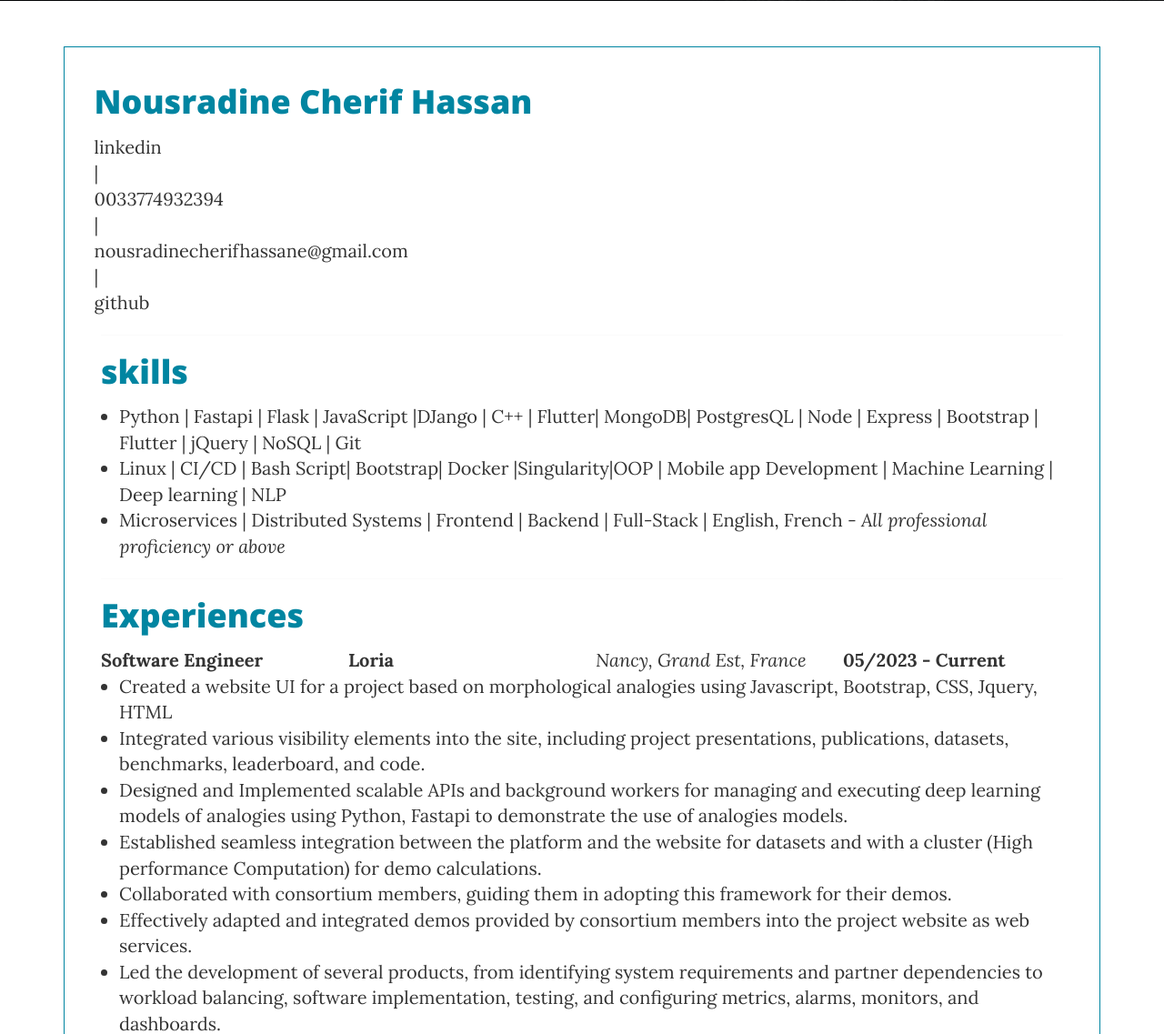
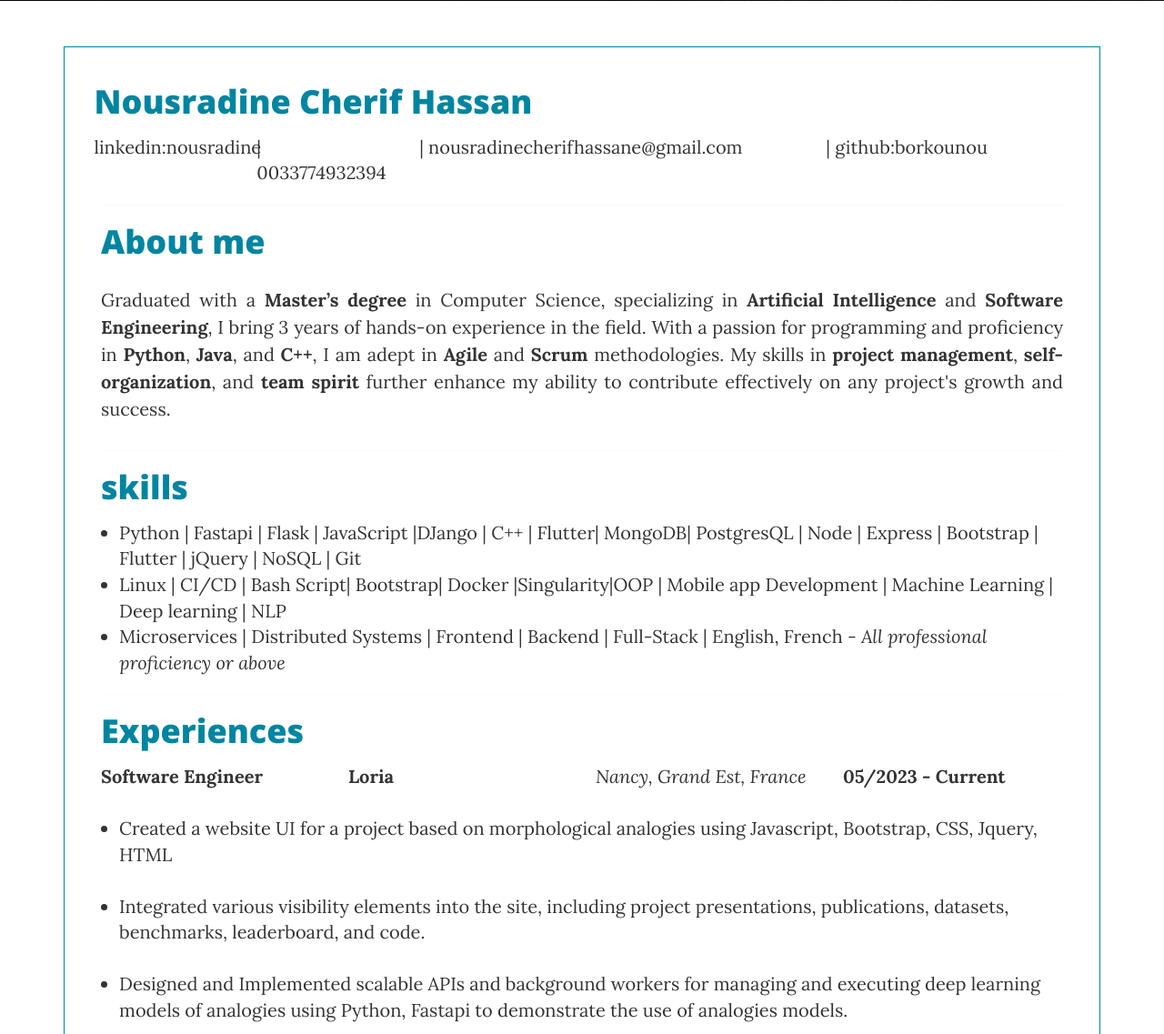
Before and after one commit to borkounou/My_BLOG_CHERIF, a FastAPI app: page /myCV in a window 1280 px wide. Shown: the part 421-1558 px from the top of the page at 91% size. Run offline with FastAPI, Linux system fonts and the light colour scheme; some libraries are stand-ins or nearby versions.

Commit message:
improve the UI

```diff
--- a/app/templates/404.html
+++ b/app/templates/404.html
@@ -7,9 +7,6 @@
 
 
 {%block content%}
-
-    <!-- Page Header -->
-    <!-- Set your background image for this header on the line below. -->
     <header class="intro-header" style="background-image: url({{https_url_for(request,'static', path='img/post-bg.jpg')}})">
         <div class="container">
             <div class="row">
--- a/app/templates/contact.html
+++ b/app/templates/contact.html
@@ -2,8 +2,6 @@
 
 
 {%block content%}
-    <!-- Page Header -->
-    <!-- Set your background image for this header on the line below. -->
     <header class="intro-header" style="background-image: url({{https_url_for(request,'static', path='img/home-bg.jpg')}})">
         <div class="container">
             <div class="row">
--- a/app/templates/cv.html
+++ b/app/templates/cv.html
@@ -2,8 +2,6 @@
 
 
 {%block content%}
-    <!-- Page Header -->
-    <!-- Set your background image for this header on the line below. -->
     <header class="intro-header" style="background-image: url('static/img/home-bg.jpg')">
         <div class="container">
             <div class="row">
@@ -11,7 +9,6 @@
                     <div class="site-heading">
                         <h1>My resume</h1>
                         <hr class="small">
-                        <!-- <span class="subheading">Software and AI engineer</span> -->
                     </div>
                 </div>
             </div>
@@ -23,12 +20,38 @@
 
         <div class="row">
             <h1 class="myName">Nousradine Cherif Hassan</h1>
-            <span><a href="https://www.linkedin.com/in/cherif-hassan-nousradine-b20b701b1/">linkedin</a></span>
-            <span> | </span><span>0033774932394</span>
-            <span> | </span><span>nousradinecherifhassane@gmail.com</span>
-            <span> | </span><span><a href="https://github.com/borkounou">github</a></span>
+
+            <div class="row">
+                <div class="col-lg-2 col-md-3 col-sm-6-col-12">
+                    <span><a href="https://www.linkedin.com/in/cherif-hassan-nousradine-b20b701b1/">linkedin:nousradine</a></span>
+                </div>
+                <div class="col-lg-2  col-md-3 col-sm-6-col-12">
+                    <span> | </span><span>0033774932394</span>
+                </div>
+
+                <div class="col-lg-5 col-md-4 col-sm-6-col-12">
+                    <span> | </span><span>nousradinecherifhassane@gmail.com</span>
+                </div>
+                <div class="col-lg-3 col-md-2 col-sm-6-col-12">
+                    <span> | </span> <span><a href="https://github.com/borkounou">github:borkounou</a></span>
+                </div>
+            </div>
+
+
+
+
+
 
         </div>
+        <hr>
+
+        <div class="cv-sections skills-section">
+            <h1 class="cv-headers">About me</h1>
+           <p>Graduated with a <strong>Master’s degree </strong> in Computer Science, specializing in <strong>Artificial Intelligence</strong> and <strong>Software Engineering</strong>, I bring 3 years of hands-on experience in the field. With a passion for programming and proficiency in <strong>Python</strong>, <strong>Java</strong>, and <strong>C++</strong>, I am adept in <strong>Agile</strong> and <strong>Scrum</strong> methodologies. My skills in <strong>project management</strong>, <strong>self-organization</strong>, and <strong>team spirit</strong> further enhance my ability to contribute effectively on any project's growth and success.</p>
+
+        </div>
+
+
         <hr>
 
         <div class="cv-sections skills-section">
@@ -49,18 +72,29 @@
                 <div class="col-lg-3 col-md-3 col-sm-6"><i>Nancy, Grand Est, France</i></div>
                 <div class="col-lg-3 col-md-3 col-sm-6"><Strong>05/2023 - Current</Strong></div>
             </div>
+            <br>
 
             <ul>
                 <li>Created a website UI for a project based on morphological analogies using Javascript, Bootstrap, CSS, Jquery, HTML</li>
+                <br>
                 <li> Integrated various visibility elements into the site, including project presentations, publications, datasets, benchmarks, leaderboard, and code.</li>
+                <br>
                 <li> Designed and Implemented scalable APIs and background workers for managing and executing deep learning models of analogies using Python, Fastapi  to demonstrate the use of analogies models. </li>
+                <br>
                 <li>Established seamless integration between the platform and the website for datasets and with a cluster (High performance Computation) for demo calculations.</li>
+                <br>
                 <li>Collaborated with consortium members, guiding them in adopting this framework for their demos.</li>
+                <br>
                 <li>Effectively adapted and integrated demos provided by consortium members into the project website as web services.</li>
+                <br>
                 <li>Led the development of several products, from identifying system requirements and partner dependencies to workload balancing, software implementation, testing, and configuring metrics, alarms, monitors, and dashboards.</li>
+                <br>
                 <li>Developed and proposed a framework to project members to facilitate the integration of their demonstrations into the website.</li>
+                <br>
                 <li>Ensured regular updates of both static and web service contents on the platform. Provided clear communication and assistance to consortium members, explaining processes and offering ongoing support when necessary.</li>
+                <br>
                 <li>Continuous Integration/Deployment Pipeline Integration, pull requests, code reviews.</li>
+                <br>
                 <li> Maintained consistent reporting to WP2 and project leaders, ensuring project activities were well-documented and monitored</li>
 
             </ul>
@@ -73,12 +107,16 @@
                 <div class="col-lg-3 col-md-3 col-sm-6"><i>Nancy, Grand Est, France</i></div>
                 <div class="col-lg-3 col-md-3 col-sm-6"><Strong>09/2023- Current</Strong></div>
             </div>
+            <br>
 
             <ul>
 
                 <li> Demonstrated expertise in version control systems and Git, equipping students with essential skills for modern software development.</li>
+                <br>
                 <li>Conducted a web development course covering HTML, advanced CSS, and JavaScript.</li>
+                <br>
                 <li>Assigned and supervised project work for third-year Bachelor of Science students.</li>
+                <br>
                 <li>Exhibited strong mentoring and project management skills by guiding students through hands-on projects, ensuring practical application of their knowledge.</li>
             </ul>
 
@@ -90,19 +128,25 @@
                 <div class="col-lg-3 col-md-3 col-sm-6"><i>Marseille, France</i></div>
                 <div class="col-lg-3 col-md-3 col-sm-6"><Strong>09/2021 - 08/2022</Strong></div>
             </div>
+            <br>
 
             <ul>
                 <li>Led the development of a state-of-the-art text generation model for automatic response proposals. Leveraged deep learning frameworks, particularly
                     PyTorch, to build and train the model, ensuring high-quality responses</li>
+                    <br>
                 <li><strong>Natural Language Processing (NLP):</strong> Applied advanced NLP techniques, including the utilization of Transformers such as BERT, to accurately classify
                     incoming requests as either valid or invalid. Employed cutting-edge algorithms to enhance the accuracy of the classification process</li>
+                    <br>
                 <li><strong>Request Classification System:</strong> Engineered a robust request classification system based on nearest neighbors. Implemented the Approximate Similarity
                     Matching Algorithm (Annoy) to efficiently identify the most relevant requests for further processing</li>
+                    <br>
                 <li><strong>Web Services Development:</strong> Developed user-friendly web services using the Flask framework to seamlessly integrate the text generation model and request
                     classification system into the existing infrastructure</li>
+                    <br>
                 <li><strong>Data Management:</strong> Utilized PostgreSQL and MongoDB to efficiently store and retrieve data, ensuring optimal performance and scalability of the system.
                     Implemented data pipelines and database queries for streamlined data access
                     </li>
+                    <br>
                 <li><strong>Data Science and Exploration:</strong> Conducted in-depth data processing and exploration using cutting-edge data science techniques. Employed Python libraries
                     for data analysis, visualization, and feature engineering, contributing to data-driven insights and improvements.</li>
             </ul>
@@ -116,10 +160,13 @@
                 <div class="col-lg-3 col-md-3 col-sm-6"><i>Marseille, France</i></div>
                 <div class="col-lg-3 col-md-3 col-sm-6"><Strong>06/2021 - 09/2021</Strong></div>
             </div>
+            <br>
 
             <ul>
                 <li><strong>Text Classification:</strong> Conducted text classification tasks with a focus on addressing class imbalance challenges.</li>
+                <br>
                 <li><strong>Model Deployment:</strong> Played a pivotal role in the development and deployment of machine learning models into production environments</li>
+                <br>
                 <li><strong>Data Labeling:</strong> Managed the labeling process for training and validation datasets, ensuring data quality and consistency.</li>
             </ul>
 
@@ -145,6 +192,7 @@
             <ul>
                 <li><i>Major in Artificial Intelligence and Software Engineering</i></li>
             </ul>
+            <br>
 
             <div class="row">
                 <div class="col-lg-3 col-md-3 col-sm-6"><strong>Bachelor of science</strong></div>
@@ -165,6 +213,7 @@
 
             <ul>
                <li>Mobile App Development: Designed and developed a mobile app with image recognition for wine vintage information using Flutter, NodeJS …</li>
+               <br>
                 <li>Quixo game: Designed a Quixo game with AI and with design pattern techniques using Python and Design pattern techniques</li>
             </ul>
 
--- a/app/templates/hobbies.html
+++ b/app/templates/hobbies.html
@@ -2,8 +2,6 @@
 
 
 {%block content%}
-    <!-- Page Header -->
-    <!-- Set your background image for this header on the line below. -->
     <header class="intro-header" style="background-image: url({{https_url_for(request,'static', filename='img/contact-bg.jpg')}})">
         <div class="container">
             <div class="row">
```
Also changed, not shown: app/templates/post.html (+10 -10 lines).
